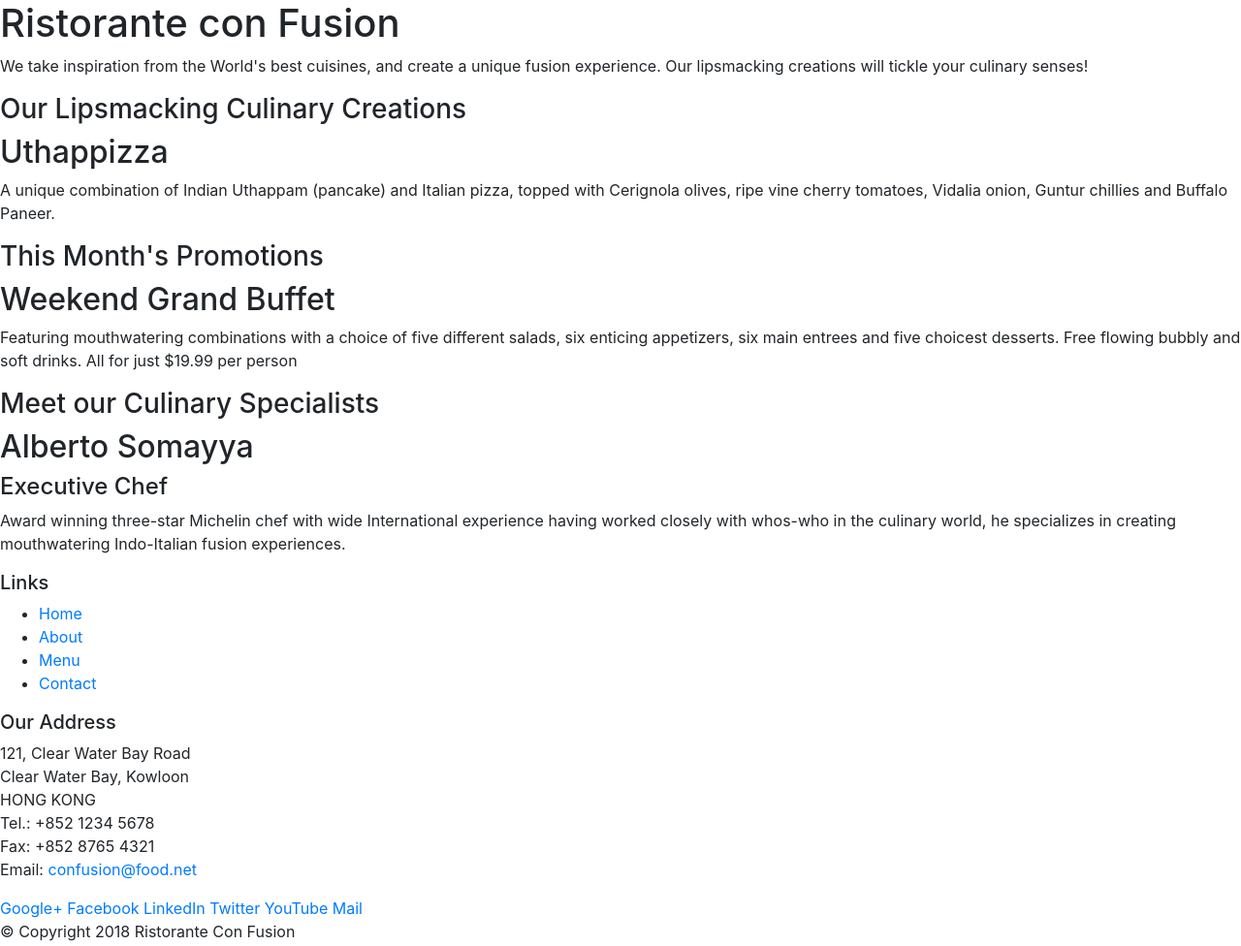
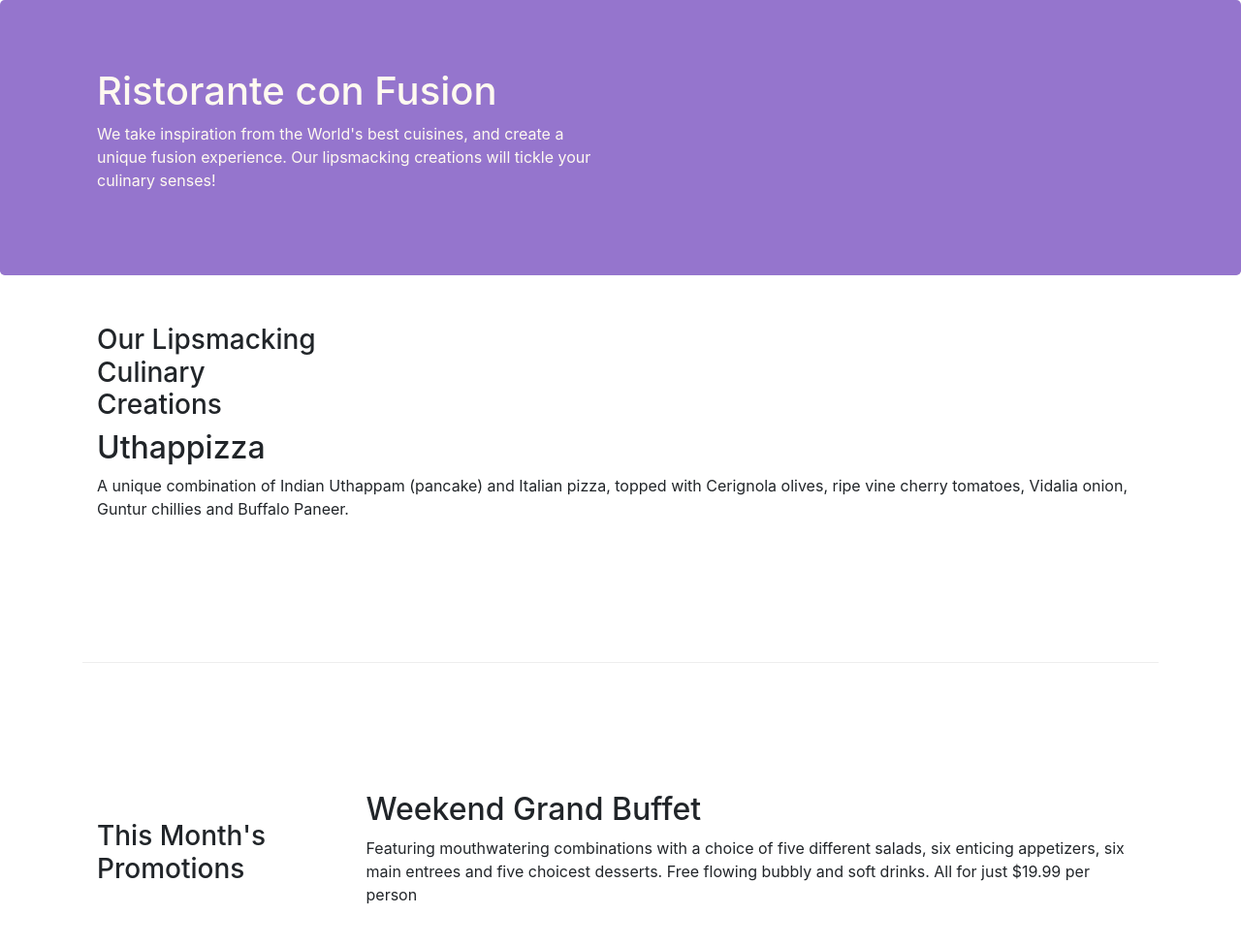
Before and after one commit to clozano80/git-test, a website: page src/conFusion/index.html in a window 1280 px wide. Shown: the top 976 px of the page at 97% size. Drawn offline with nearby package versions, Linux system fonts and the light colour scheme.

Commit message:
confusion fin primera semana

```diff
--- /dev/null
+++ b/src/conFusion/css/styles.css
@@ -0,0 +1,30 @@
+.row-header{
+    margin:0px auto;
+    padding:0px;
+}
+
+.row-content {
+    margin:0px auto;
+    padding: 50px 0px 50px 0px;
+    border-bottom: 1px ridge;
+    min-height:400px;
+}
+
+.footer{
+    background-color: #D1C4E9;
+    margin:0px auto;
+    padding: 20px 0px 20px 0px;
+}
+
+.jumbotron {
+    padding:70px 30px 70px 30px;
+    margin:0px auto;
+    background: #9575CD ;
+    color:floralwhite;
+}
+
+address{
+    font-size:80%;
+    margin:0px;
+    color:#0f0f0f;
+}
--- a/src/conFusion/index.html
+++ b/src/conFusion/index.html
@@ -10,50 +10,51 @@
 
     <!-- Bootstrap CSS -->
     <link rel="stylesheet" href="node_modules/bootstrap/dist/css/bootstrap.min.css">
+    <link href="css/styles.css" rel="stylesheet">
 </head>
 
 <body>
 
-    <header>
-        <div>
-            <div>
-                <div>
+    <header class="jumbotron">
+        <div class="container">
+            <div class="row-header">
+                <div class="col-12 col-sm-6">
                     <h1>Ristorante con Fusion</h1>
                     <p>We take inspiration from the World's best cuisines, and create a unique fusion experience. Our lipsmacking creations will tickle your culinary senses!</p>
                 </div>
-                <div>
+                <div class="col-12 col-sm">
                 </div>
             </div>
         </div>
     </header>
 
-    <div>
-        <div>
-            <div>
+    <div class="container">
+        <div class="row-content align-items-center">
+            <div class="col-12 col-sm4 order-sm-last col-md-3">
                 <h3>Our Lipsmacking Culinary Creations</h3>
             </div>
-            <div>
+            <div class="col col-sm order-sm-first col-md">
                 <h2>Uthappizza</h2>
                 <p>A unique combination of Indian Uthappam (pancake) and Italian pizza, topped with Cerignola olives, ripe vine cherry tomatoes, Vidalia onion, Guntur chillies and Buffalo Paneer.</p>
             </div>
         </div>
 
 
-        <div>
-            <div>
+        <div class="row row-content align-items-center">
+            <div class="col-12 col-sm4 col-md-3">
                 <h3>This Month's Promotions</h3>
             </div>
-            <div>
+            <div class="col col-sm col-md">
                 <h2>Weekend Grand Buffet</h2>
                 <p>Featuring mouthwatering combinations with a choice of five different salads, six enticing appetizers, six main entrees and five choicest desserts. Free flowing bubbly and soft drinks. All for just $19.99 per person </p>
             </div>
         </div>
 
-        <div>
-            <div>
+        <div class="row row-content align-items-center">
+            <div class="col-12 col-sm4 order-sm-last col-md-3">
                 <h3>Meet our Culinary Specialists</h3>
             </div>
-            <div>
+            <div class="col col-sm order-sm-first col-md">
                 <h2>Alberto Somayya</h2>
                 <h4>Executive Chef</h4>
                 <p>Award winning three-star Michelin chef with wide International experience having worked closely with whos-who in the culinary world, he specializes in creating mouthwatering Indo-Italian fusion experiences. </p>
@@ -61,19 +62,19 @@
         </div>
     </div>
 
-    <footer>
-        <div>
-            <div>
-                <div>
+    <footer class="footer">
+        <div class="container">
+            <div class="row">
+                <div class="col-4 offset-1 col-sm-2">
                     <h5>Links</h5>
-                    <ul>
+                    <ul class="list-unstyled">
                         <li><a href="#">Home</a></li>
                         <li><a href="#">About</a></li>
                         <li><a href="#">Menu</a></li>
                         <li><a href="#">Contact</a></li>
                     </ul>
                 </div>
-                <div>
+                <div class="col-7 col-sm-5">
                     <h5>Our Address</h5>
                     <address>
 		              121, Clear Water Bay Road<br>
@@ -84,8 +85,8 @@
 		              Email: <a href="mailto:confusion@food.net">confusion@food.net</a>
 		           </address>
                 </div>
-                <div>
-                    <div>
+                <div class="col-12 col-sm-4 align-self-center">
+                    <div class="text-center">
                         <a href="http://google.com/+">Google+</a>
                         <a href="http://www.facebook.com/profile.php?id=">Facebook</a>
                         <a href="http://www.linkedin.com/in/">LinkedIn</a>
@@ -95,8 +96,8 @@
                     </div>
                 </div>
            </div>
-           <div>
-                <div>
+           <div class="row justify-content-center">
+                <div class="col-auto">
                     <p>© Copyright 2018 Ristorante Con Fusion</p>
                 </div>
            </div>
```
Also changed, not shown: bootstrap.txt (added, +23 -0 lines), pasos.txt (+8 -1 lines).
